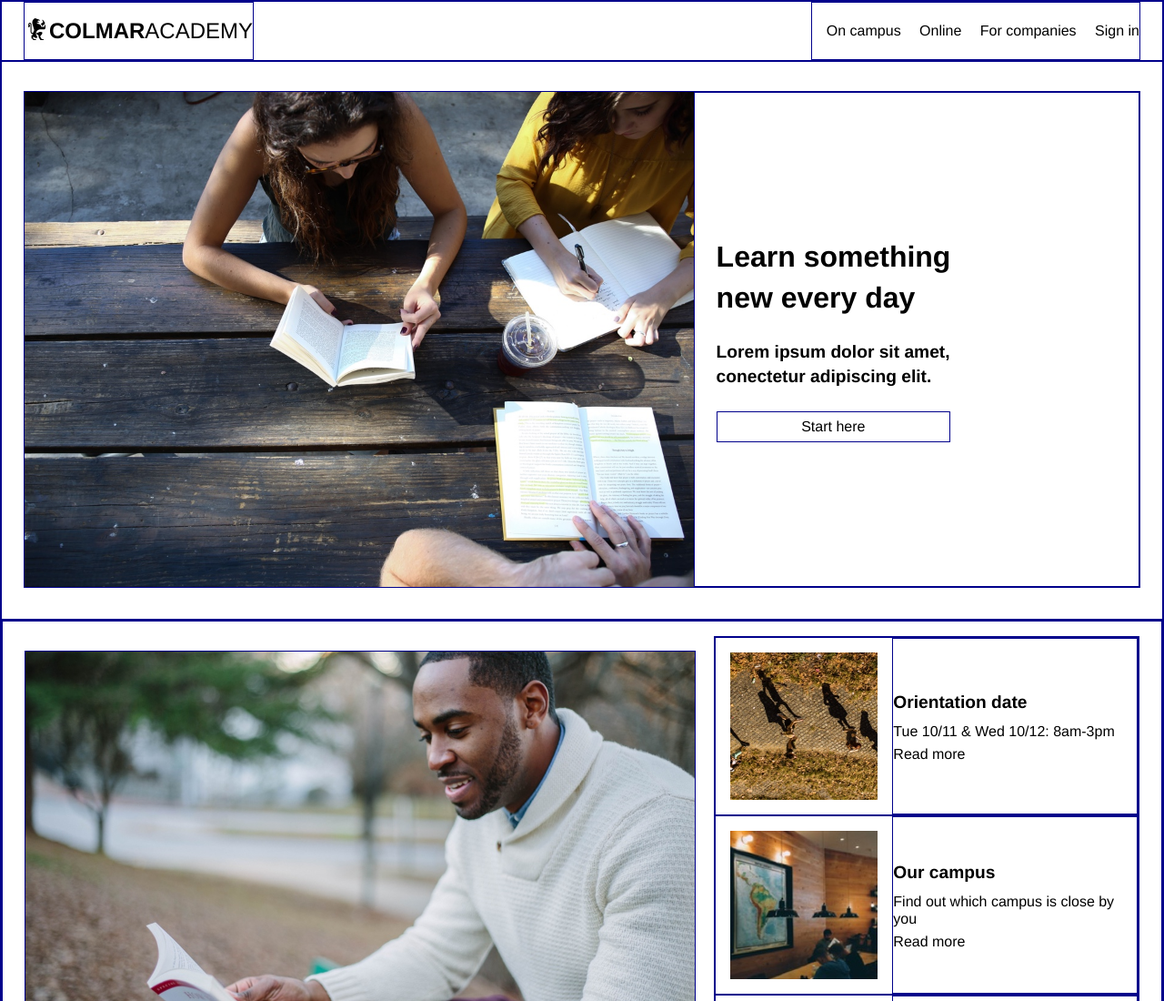
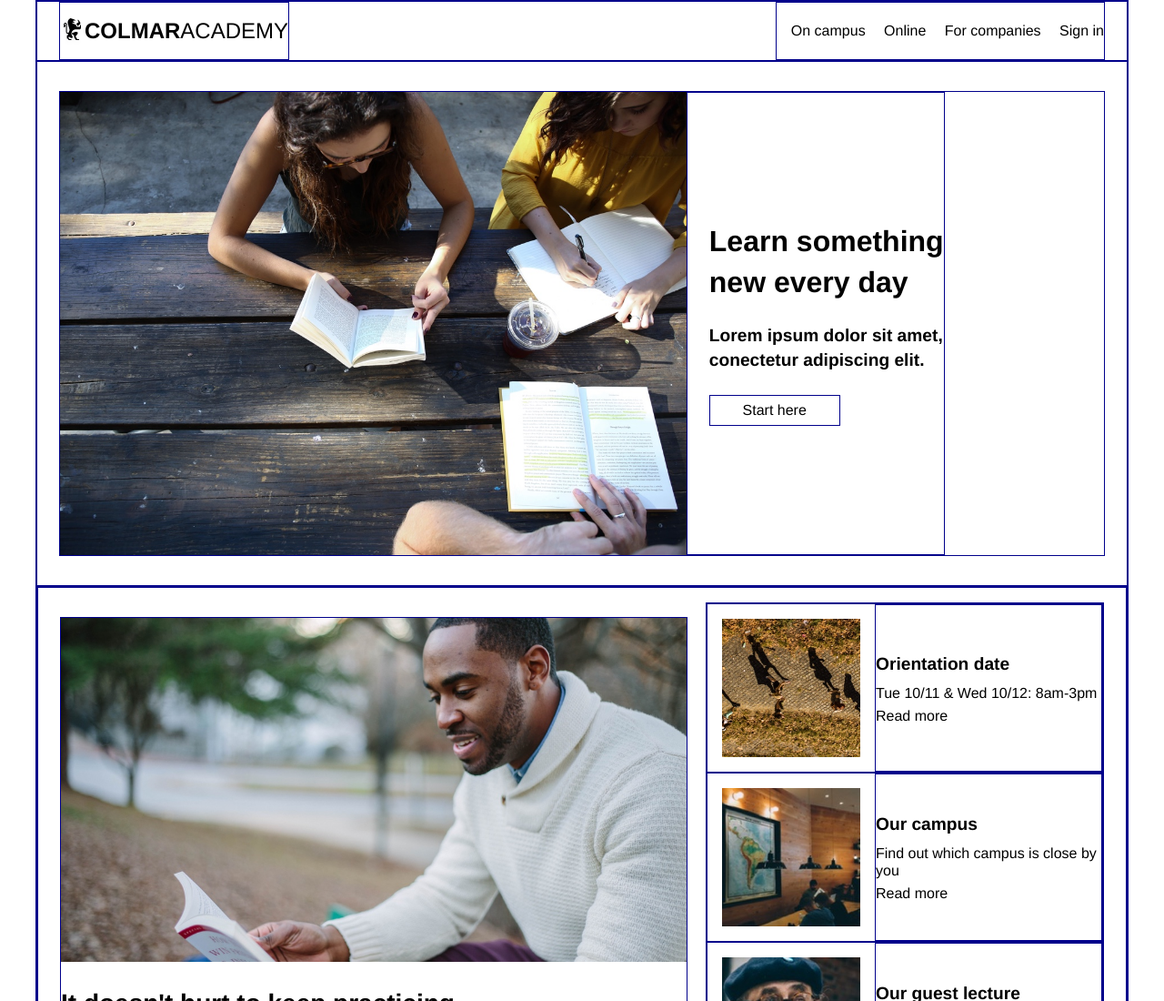
Before and after one commit to Strangefish/ColmarAcademy, a plain HTML site: page index.html in a window 1280 px wide. Shown: the top 1100 px of the page at 91% size. Drawn offline with Linux system fonts and the light colour scheme.

Commit message:
Fixed last save errors. Set site-container width for desktop.

```diff
--- a/resources/css/style.css
+++ b/resources/css/style.css
@@ -1,3 +1,4 @@
+
 div {
   border: 0.5px solid darkblue;
 }
@@ -7,9 +8,12 @@ div {
 html {
   font-family: Helvetica;
   font-size: 16px;
+  display: flex;
+  justify-content: center;
 }
 
 .site-container {
+  max-width: 1200px;
   min-width: 960px;
 }
 
@@ -82,7 +86,7 @@ li {
 }
 
 .content {
-  display: inline-flex;
+  display: flex;
 }
 
 .content img {
@@ -96,7 +100,7 @@ li {
   display: flex;
   flex-direction: column;
   justify-content: center;
-  width: 80%;
+  max-width: 80%;
   padding-left: 1.5rem;
 }
 
```
Also changed, not shown: 3 other files.
